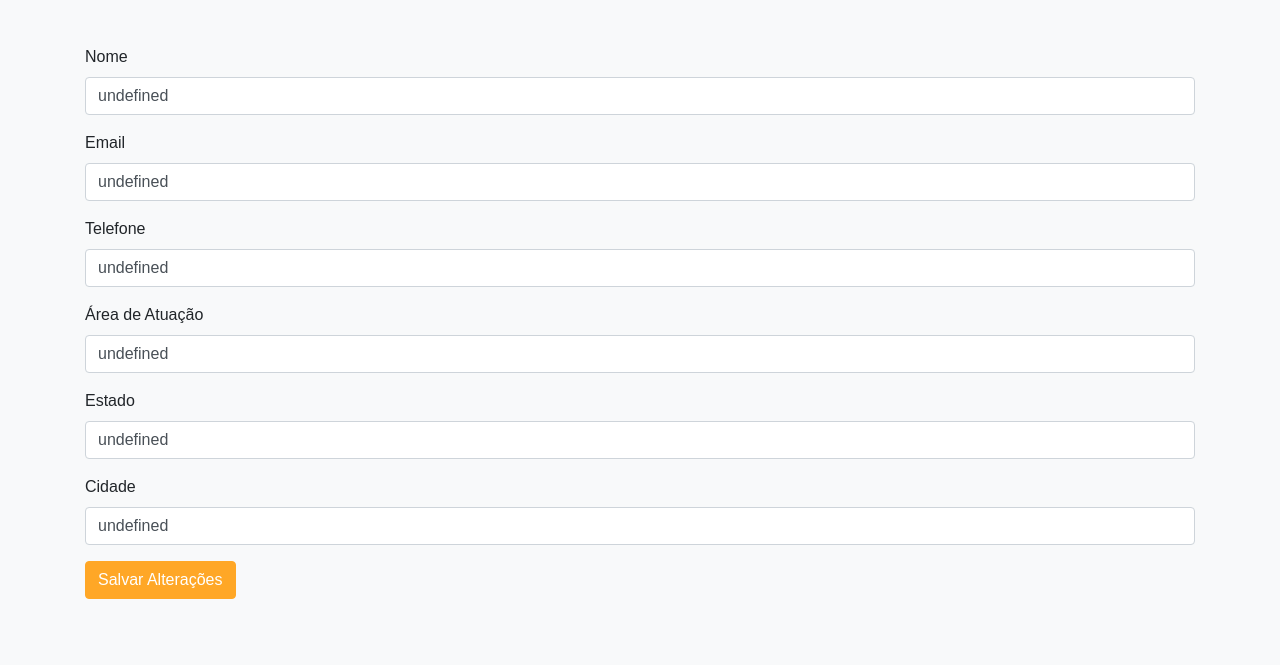
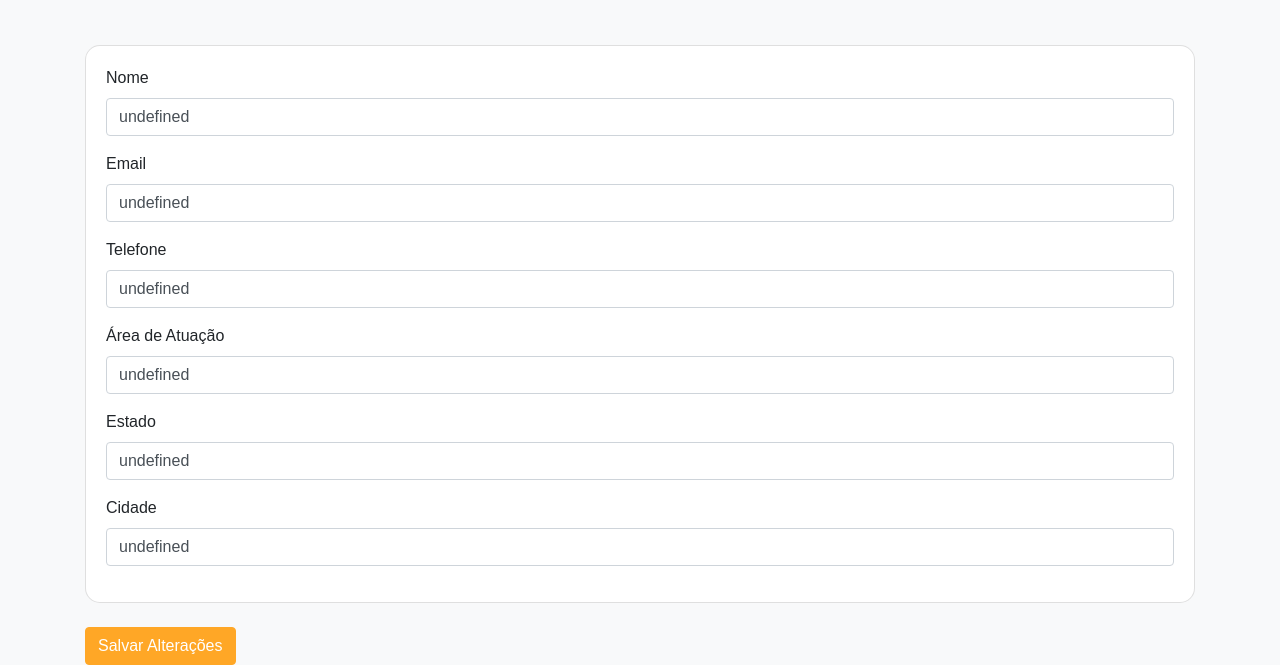
Before and after one commit to vinisaraiva/maratonatech, a plain HTML site: page meu_perfil.html in a window 1280 px wide. Shown: the part 195-860 px from the top of the page. Before the commit the page ends 800 px from the top, so only its background shows below. Drawn offline with nearby package versions, Linux system fonts and the light colour scheme.

Commit message:
Update meu_perfil.html

```diff
--- a/meu_perfil.html
+++ b/meu_perfil.html
@@ -12,6 +12,8 @@
     <div class="container mt-5 pt-5">
         <h1 class="text-center my-5">Meu Perfil</h1>
         <form id="formEditarPerfil">
+              <div class="card mb-4">
+                    <div class="card-body">
             <div class="form-group">
                 <label for="nome">Nome</label>
                 <input type="text" class="form-control" id="nome" required>
@@ -43,6 +45,8 @@
                     <option value="S">Sim</option>
                 </select>
             </div>
+             </div>
+                  </div>
             <button type="submit" class="btn btn-primary">Salvar Alterações</button>
         </form>
         <div id="listaUsuariosContainer" class="mt-5" style="display: none;">
```
